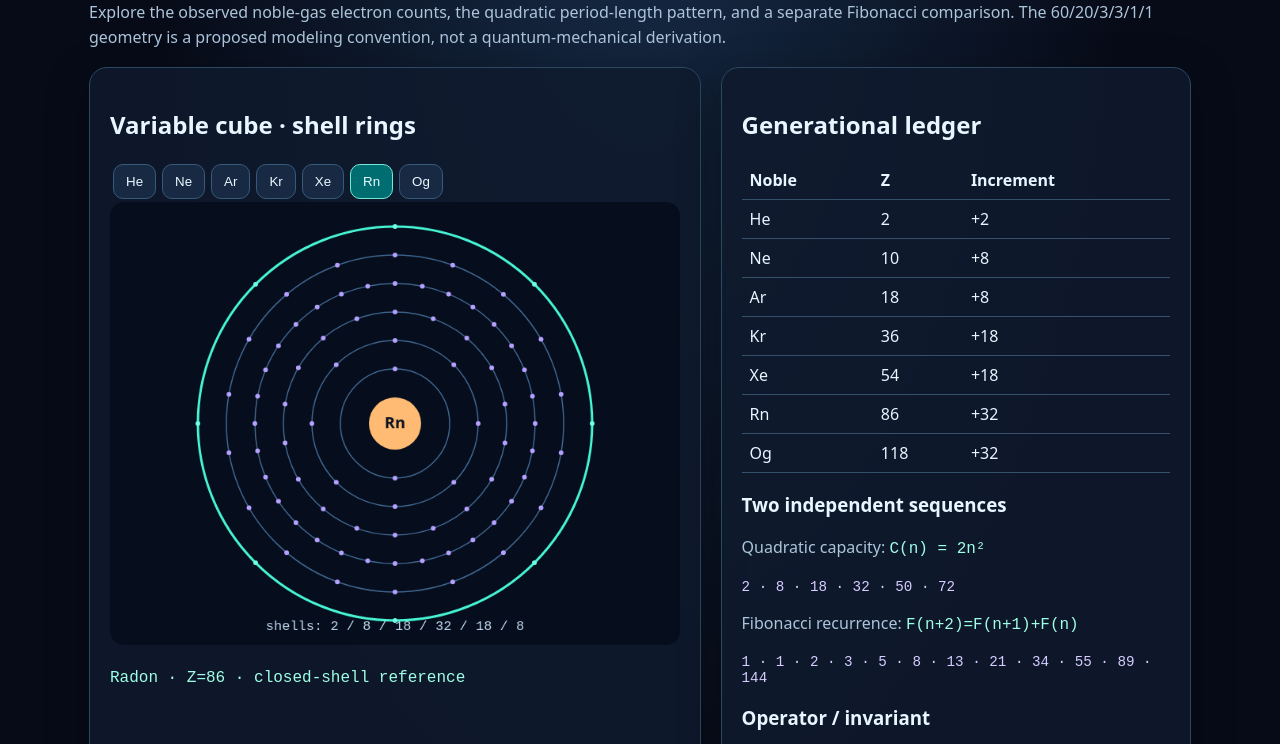
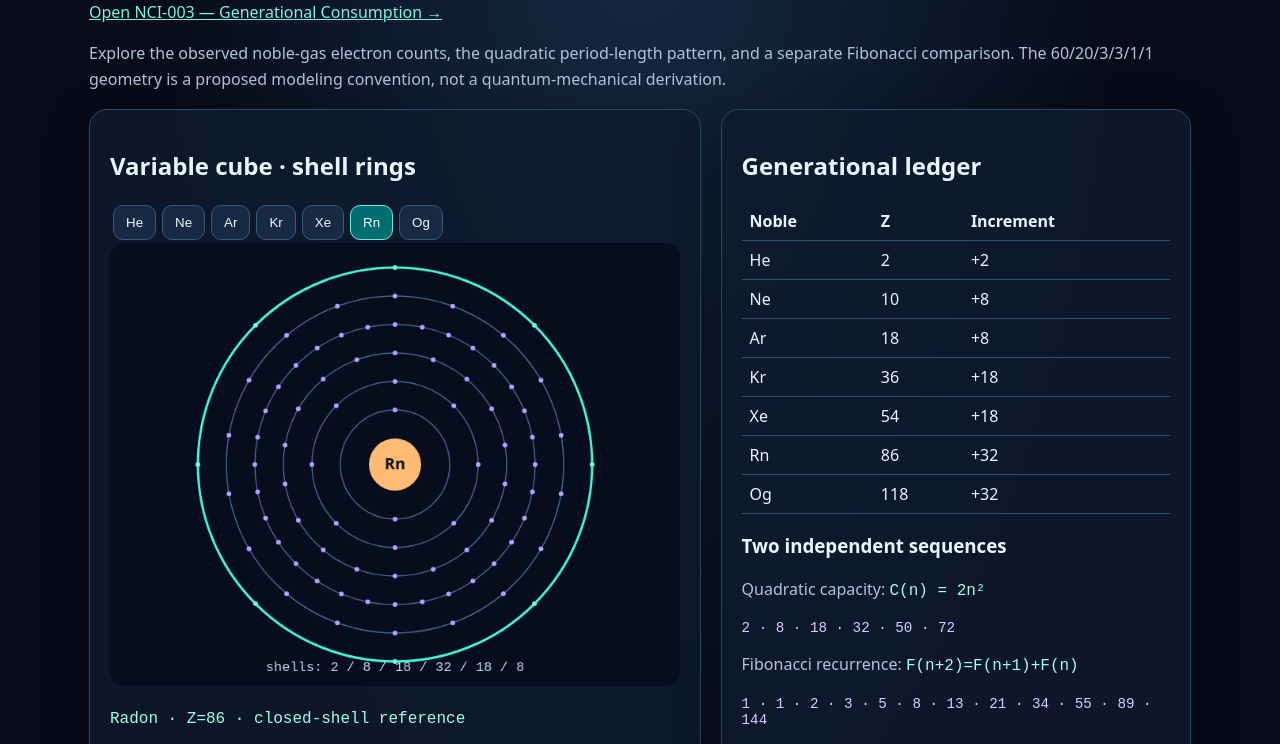
Before and after one commit to DavidWise01/zeptoverse, a plain HTML site: page index.html in a window 1280 px wide. Shown: the part 162-906 px from the top of the page. Drawn offline with Linux system fonts and the light colour scheme.

Commit message:
Link NCI-003 consumption experiment from laboratory

```diff
--- a/index.html
+++ b/index.html
@@ -12,7 +12,7 @@ pre{white-space:pre-wrap;color:#d6ccff;font-size:.89rem}a{color:#72f5df}table{bo
 small{color:#b6c5d5}#status{color:#77f5c9}footer{margin-top:22px;color:#8caac5}
 @media(max-width:760px){main{grid-template-columns:1fr}body{padding:14px}}
 </style></head><body><div class="top">DavidWise01 / zeptoverse · NCI-002</div>
-<h1>Noble Closure Laboratory</h1>
+<h1>Noble Closure Laboratory</h1><p><a href="./consumption.html" style="color:#7af4df">Open NCI-003 — Generational Consumption →</a></p>
 <p>Explore the observed noble-gas electron counts, the quadratic period-length pattern, and a separate Fibonacci comparison. The 60/20/3/3/1/1 geometry is a proposed modeling convention, not a quantum-mechanical derivation.</p>
 <main><section class="panel"><h2>Variable cube · shell rings</h2><div id="buttons" aria-label="Choose noble gas"></div>
 <canvas id="view" width="720" height="560" role="img" aria-label="Stylized concentric electron-shell diagram"></canvas>
```
